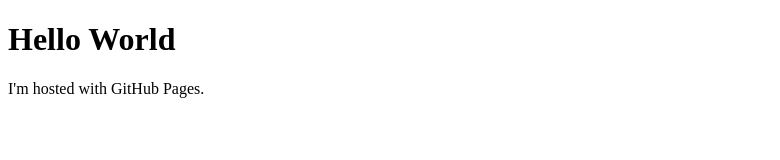
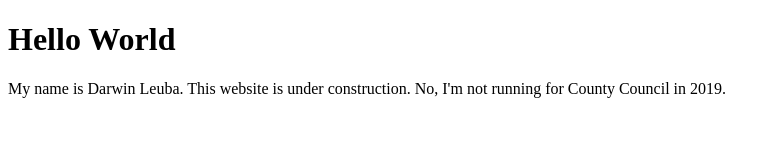
Before and after one commit to darwinleuba/darwinleuba.github.io, a plain HTML site: page index.html in a window 1280 px wide. Shown: the whole page, without its empty margins (0-780 px from the left). Drawn offline with Linux system fonts and the light colour scheme.

Commit message:
not running

```diff
--- a/index.html
+++ b/index.html
@@ -2,6 +2,6 @@
 <html>
 <body>
 <h1>Hello World</h1>
-<p>I'm hosted with GitHub Pages.</p>
+<p>My name is Darwin Leuba. This website is under construction. No, I'm not running for County Council in 2019.</p>
 </body>
 </html>
```
